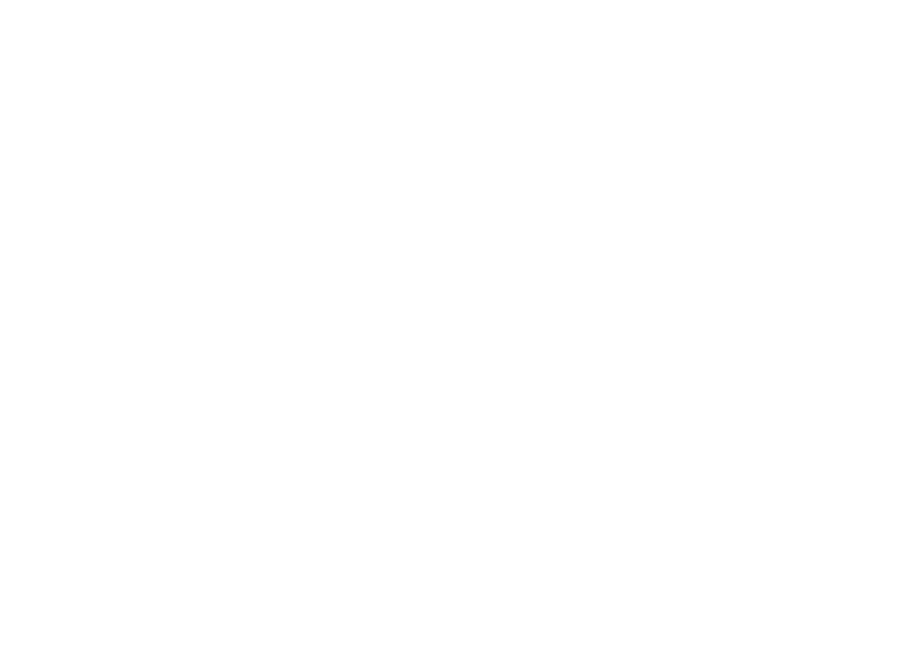
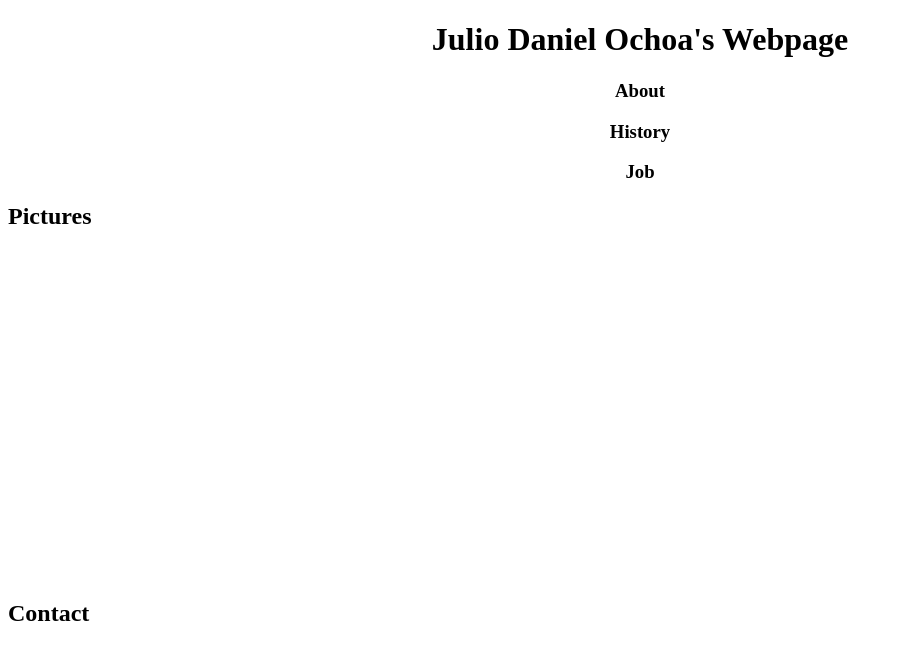
Before and after one commit to juliodanielochoa8a/assignment-2, a plain HTML site: page index.html in a window 1280 px wide. Shown: the whole page, without its empty margins (0-902 px from the left). Drawn offline with Linux system fonts and the light colour scheme.

Commit message:
Checked in some css and html

```diff
--- a/index.html
+++ b/index.html
@@ -10,6 +10,14 @@
   <meta name="keywords" content="keywords,here">
   </head>
   <body>
+    <h1 class="main-header">Julio Daniel Ochoa's Webpage</h1>
+    <div class="middle-list">
+      <h3>About</h3>
+      <h3>History</h3>
+      <h3>Job</h3>
+    </div>
+    <h2>Pictures</h2>
+    <h2 class="footer">Contact</h2>
     <script src="index.js"></script>
-  </body>
+    </body>
 </html>
--- a/styles.css
+++ b/styles.css
@@ -0,0 +1,12 @@
+.main-header {
+    text-align: center;
+}
+
+.middle-list {
+    text-align: center;
+}
+
+
+.footer{
+    padding-top: 350px;
+}
```
